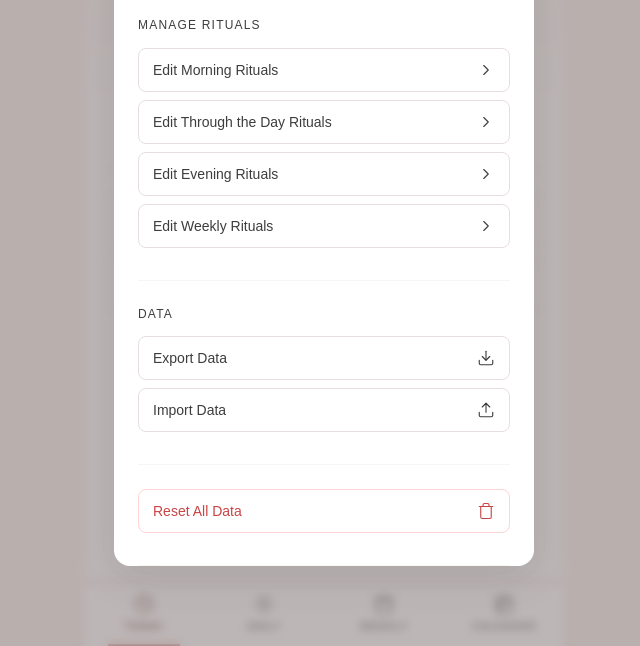
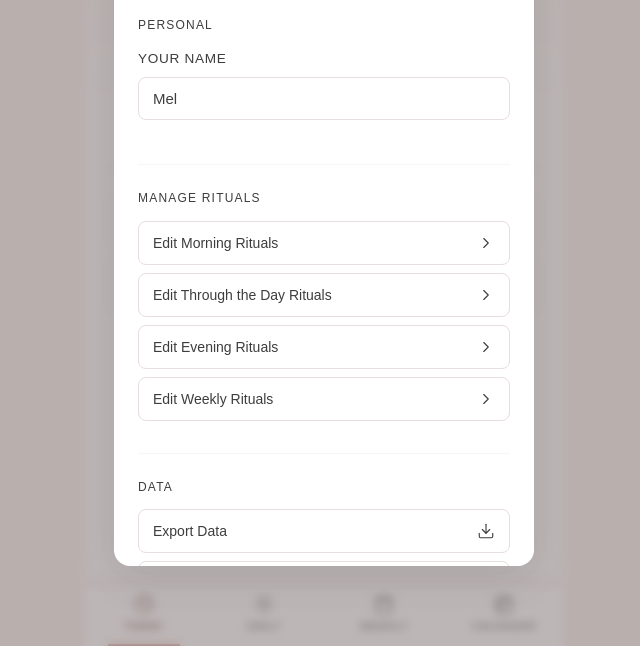
Before and after one commit to thelumenco/ritual, a plain HTML site: page index.html in a window 1280 px wide. Both pictures are taken after a click on the button 838 px from the left and 57 px from the top of the page. Shown: the part 154-800 px from the top of the page, without its empty margins (316-956 px from the left). Drawn offline with nearby package versions, Linux system fonts and the light colour scheme.

Commit message:
Update index.html

```diff
--- a/index.html
+++ b/index.html
@@ -1631,6 +1631,14 @@
       </div>
 
       <div class="settings-section">
+        <div class="settings-section-title">Personal</div>
+        <div class="form-group">
+          <label class="form-label">Your Name</label>
+          <input type="text" class="form-input" id="userNameInput" placeholder="Enter your name..." onblur="saveUserName()">
+        </div>
+      </div>
+
+      <div class="settings-section">
         <div class="settings-section-title">Manage Rituals</div>
         <button class="settings-btn" onclick="openEditDailyTasks('morning')">
           <span>Edit Morning Rituals</span>
@@ -1797,6 +1805,7 @@
       weeklyCompletions: {}, // Stores weekly task completions by week
       dayNotes: {}, // Stores notes for each day
       dayMoods: {}, // Stores mood emoji for each day
+      userName: 'Mel', // User's name for greeting
       currentSection: 'today',
       currentTimeTab: 'morning',
       calendarMonth: new Date().getMonth(),
@@ -1951,6 +1960,7 @@
         if (!state.weeklyCompletions) state.weeklyCompletions = {};
         if (!state.dayNotes) state.dayNotes = {};
         if (!state.dayMoods) state.dayMoods = {};
+        if (!state.userName) state.userName = 'Mel';
 
         // Migrate old 'anytime' to 'throughday'
         if (state.dailyTasks.anytime) {
@@ -2036,7 +2046,7 @@
         greeting = 'Good evening';
       }
 
-      document.getElementById('greeting').textContent = `${greeting}, Mel`;
+      document.getElementById('greeting').textContent = `${greeting}, ${state.userName || 'Mel'}`;
 
       const dayName = DAYS[singaporeTime.getDay()];
       const monthName = MONTHS[singaporeTime.getMonth()];
@@ -2268,50 +2278,53 @@
 
       // Morning tasks (daily + weekly with morning tag)
       const morningDailyHtml = state.dailyTasks.morning.map(task =>
-        renderTaskItem(task, isTaskCompleted(task.id), 'daily')
+        renderTaskItem(task, isTaskCompleted(task.id), 'today')
       ).join('');
 
       const morningWeeklyTasks = state.weeklyTasks.filter(task => task.day === today && task.timeTag === 'morning');
       const morningWeeklyHtml = morningWeeklyTasks.map(task =>
-        renderTaskItem(task, isTaskCompleted(task.id), 'weekly')
+        renderTaskItem(task, isTaskCompleted(task.id), 'today')
       ).join('');
 
-      document.getElementById('todayMorningList').innerHTML = morningDailyHtml + morningWeeklyHtml;
-      document.getElementById('todayMorningSection').style.display =
-        (state.dailyTasks.morning.length + morningWeeklyTasks.length) > 0 ? 'block' : 'none';
+      const morningList = document.getElementById('todayMorningList');
+      if (morningList) {
+        morningList.innerHTML = (morningDailyHtml + morningWeeklyHtml) || '<div class="empty-state">No morning rituals for today</div>';
+      }
 
       // Through the day tasks (daily + weekly with throughday tag)
       const throughdayDailyHtml = state.dailyTasks.throughday.map(task =>
-        renderTaskItem(task, isTaskCompleted(task.id), 'daily')
+        renderTaskItem(task, isTaskCompleted(task.id), 'today')
       ).join('');
 
       const throughdayWeeklyTasks = state.weeklyTasks.filter(task => task.day === today && task.timeTag === 'throughday');
       const throughdayWeeklyHtml = throughdayWeeklyTasks.map(task =>
-        renderTaskItem(task, isTaskCompleted(task.id), 'weekly')
+        renderTaskItem(task, isTaskCompleted(task.id), 'today')
       ).join('');
 
-      document.getElementById('todayThroughDayList').innerHTML = throughdayDailyHtml + throughdayWeeklyHtml;
-      document.getElementById('todayThroughDaySection').style.display =
-        (state.dailyTasks.throughday.length + throughdayWeeklyTasks.length) > 0 ? 'block' : 'none';
+      const throughdayList = document.getElementById('todayThroughDayList');
+      if (throughdayList) {
+        throughdayList.innerHTML = (throughdayDailyHtml + throughdayWeeklyHtml) || '<div class="empty-state">No rituals for today</div>';
+      }
 
       // Evening tasks (daily + weekly with evening tag)
       const eveningDailyHtml = state.dailyTasks.evening.map(task =>
-        renderTaskItem(task, isTaskCompleted(task.id), 'daily')
+        renderTaskItem(task, isTaskCompleted(task.id), 'today')
       ).join('');
 
       const eveningWeeklyTasks = state.weeklyTasks.filter(task => task.day === today && task.timeTag === 'evening');
       const eveningWeeklyHtml = eveningWeeklyTasks.map(task =>
-        renderTaskItem(task, isTaskCompleted(task.id), 'weekly')
+        renderTaskItem(task, isTaskCompleted(task.id), 'today')
       ).join('');
 
-      document.getElementById('todayEveningList').innerHTML = eveningDailyHtml + eveningWeeklyHtml;
-      document.getElementById('todayEveningSection').style.display =
-        (state.dailyTasks.evening.length + eveningWeeklyTasks.length) > 0 ? 'block' : 'none';
+      const eveningList = document.getElementById('todayEveningList');
+      if (eveningList) {
+        eveningList.innerHTML = (eveningDailyHtml + eveningWeeklyHtml) || '<div class="empty-state">No evening rituals for today</div>';
+      }
 
       // Weekly tasks for today with no time tag - hide if empty
       const todayWeeklyTasks = state.weeklyTasks.filter(task => task.day === today && !task.timeTag);
       const weeklyHtml = todayWeeklyTasks.map(task =>
-        renderWeeklyTaskItem(task, isTaskCompleted(task.id))
+        renderWeeklyTaskItem(task, isTaskCompleted(task.id), true)
       ).join('');
       const weeklyListEl = document.getElementById('todayWeeklyList');
       if (weeklyListEl) {
@@ -2426,6 +2439,12 @@
     }
 
     function renderDailySection() {
+      try {
+        console.log('Rendering Daily Section');
+        console.log('Morning tasks:', state.dailyTasks.morning);
+        console.log('Through day tasks:', state.dailyTasks.throughday);
+        console.log('Evening tasks:', state.dailyTasks.evening);
+
         // Morning
         const morningHtml = state.dailyTasks.morning.map(task =>
           renderTaskItem(task, isTaskCompleted(task.id), 'daily')
@@ -2433,6 +2452,9 @@
         const morningList = document.getElementById('dailyMorningList');
         if (morningList) {
           morningList.innerHTML = morningHtml || '<div class="empty-state">No morning rituals yet</div>';
+          console.log('Morning list updated, innerHTML length:', morningList.innerHTML.length);
+        } else {
+          console.log('Morning list element not found!');
         }
 
         // Through the day
@@ -2442,6 +2464,9 @@
         const throughdayList = document.getElementById('dailyThroughDayList');
         if (throughdayList) {
           throughdayList.innerHTML = throughdayHtml || '<div class="empty-state">No rituals yet</div>';
+          console.log('Through day list updated, innerHTML length:', throughdayList.innerHTML.length);
+        } else {
+          console.log('Through day list element not found!');
         }
 
         // Evening
@@ -2451,13 +2476,23 @@
         const eveningList = document.getElementById('dailyEveningList');
         if (eveningList) {
           eveningList.innerHTML = eveningHtml || '<div class="empty-state">No evening rituals yet</div>';
+          console.log('Evening list updated, innerHTML length:', eveningList.innerHTML.length);
+        } else {
+          console.log('Evening list element not found!');
         }
 
         // Attach swipe listeners
         attachSwipeListeners();
+      } catch (error) {
+        console.error('Error in renderDailySection:', error);
+      }
     }
 
     function renderWeeklySection() {
+      try {
+        console.log('Rendering Weekly Section');
+        console.log('Weekly tasks:', state.weeklyTasks);
+
         const grouped = {};
         DAYS.forEach((day, i) => {
           grouped[i] = state.weeklyTasks.filter(task => task.day === i);
@@ -2490,10 +2525,16 @@
         const weeklyContainer = document.getElementById('weeklyListContainer');
         if (weeklyContainer) {
           weeklyContainer.innerHTML = html || '<div class="empty-state">No weekly rituals yet</div>';
+          console.log('Weekly container updated, innerHTML length:', weeklyContainer.innerHTML.length);
+        } else {
+          console.log('Weekly container element not found!');
         }
 
         // Attach swipe listeners
         attachSwipeListeners();
+      } catch (error) {
+        console.error('Error in renderWeeklySection:', error);
+      }
     }
 
     function renderCalendar() {
@@ -3088,7 +3129,25 @@
     }
 
     function openSettings() {
+      // Load current name into input
+      const nameInput = document.getElementById('userNameInput');
+      if (nameInput) {
+        nameInput.value = state.userName || 'Mel';
+      }
       document.getElementById('settingsModal').classList.add('active');
+    }
+
+    function saveUserName() {
+      const nameInput = document.getElementById('userNameInput');
+      if (nameInput) {
+        const newName = nameInput.value.trim();
+        if (newName) {
+          state.userName = newName;
+          saveState();
+          updateDate(); // Refresh the greeting with new name
+          showToast('Name updated!');
+        }
+      }
     }
 
     function closeModal(id) {
```
Lines whose indentation alone changed are shown as unchanged.
